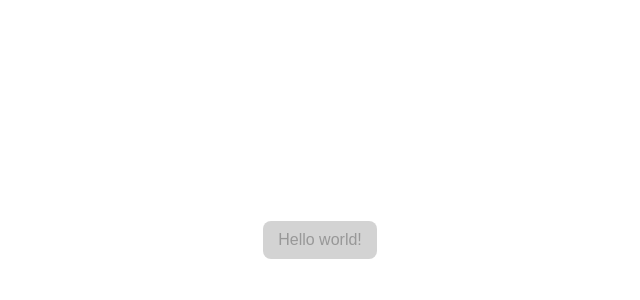
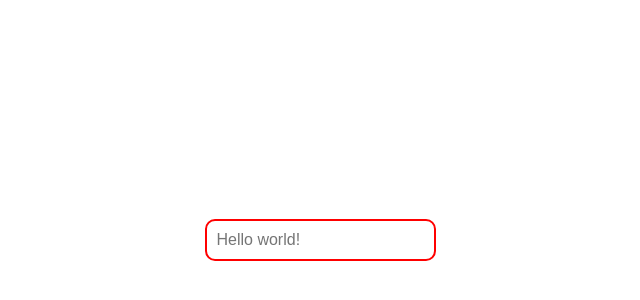
Before and after one commit to BrettS89/design-poc-lib, a React (Create React App) app: page / in a window 1280 px wide. Shown: the part 160-460 px from the top of the page, without its empty margins (320-960 px from the left). Built offline with nearby package versions, Linux system fonts and the light colour scheme.

Commit message:
feat: add error state to input

```diff
--- a/package.json
+++ b/package.json
@@ -1,6 +1,6 @@
 {
   "name": "@blsodie/ui2",
-  "version": "0.3.8",
+  "version": "0.4.8",
   "dependencies": {
     "@emotion/styled": "^11.10.5",
     "@testing-library/jest-dom": "^5.16.5",
--- a/src/App.tsx
+++ b/src/App.tsx
@@ -7,9 +7,11 @@ function App() {
     <div className="App">
       {/*@ts-ignore */}
 
-      <Button disabled>
-        Hello world!
-      </Button>
+      <Input
+        placeholder='Hello world!'
+        error='this is an error'
+      />
+
     </div>
   );
 };
--- a/src/components/input/index.tsx
+++ b/src/components/input/index.tsx
@@ -1,16 +1,46 @@
+import React from 'react';
 import styled from '@emotion/styled'
 import baseStyles from './styles';
 import theme from '../../styles/theme';
 
-const Input = ({ placeholder, type, styles={} }) => {
+interface Props {
+  placeholder?: string;
+  type?: string;
+  styles?: Record<string, any>;
+  error?: string;
+}
+
+const Input: React.FC<Props> = ({ type, placeholder, styles={}, error }) => {
   //@ts-ignore
   const themeStyles = theme.input ?? {};
   const allStyles = { ...baseStyles._base, ...themeStyles, ...styles };
+  const errorStyles = {
+    ...allStyles,
+    //@ts-ignore
+    ...baseStyles.error,
+    ...(themeStyles.error || {}),
+    ...(styles.error || {}),
+  }
 
   const Component = styled.input({
     '&::placeholder': allStyles.placeholder,
     '&:focus-within': allStyles.focus,
   });
+
+  const ErrorComponent = styled.input({
+    '&::placeholder': errorStyles.placeholder,
+    '&:focus-within': errorStyles.focus,
+  });
+
+  if (error) {
+    return (
+      <ErrorComponent
+        style={errorStyles}
+        placeholder={placeholder}
+        type={type}
+      />
+    )
+  }
 
   return (
     <Component
--- a/src/components/input/styles.ts
+++ b/src/components/input/styles.ts
@@ -18,4 +18,10 @@ export default {
       outline: `2px solid ${styles.main}!important`,
     },
   },
+  error: {
+    outline: '2px solid red',
+    focus: {
+      outline: `2px solid ${styles.error}!important`,
+    },
+  },
 };
--- a/src/styles/index.ts
+++ b/src/styles/index.ts
@@ -5,4 +5,5 @@ export default {
   lightGray: 'lightgray',
   darkBorder: 'gray',
   borderRadius: 8,
+  error: 'red',
 };
```
Also changed, not shown: 7 other files (tests, documents, lock files or other folders).
